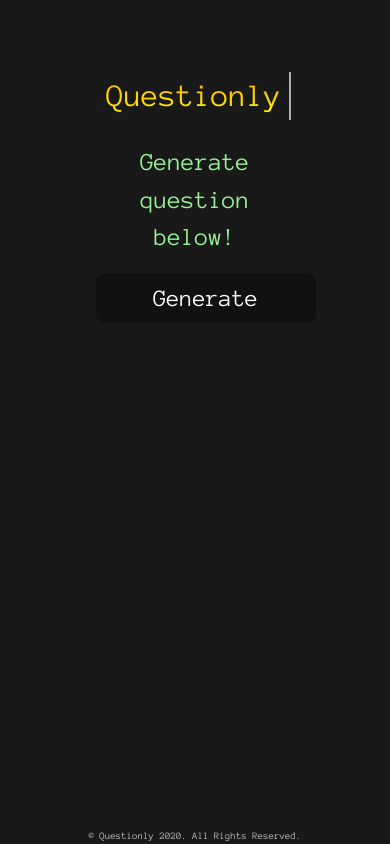
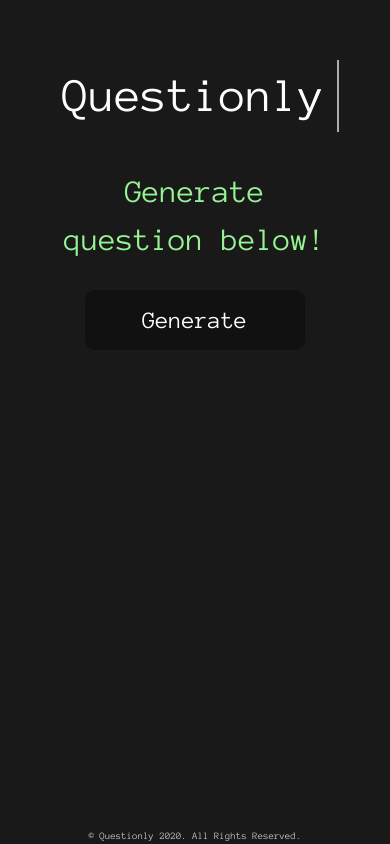
Before and after one commit to sebbycake/questionly, a React app: page / in a window 390 px wide. Built offline with nearby package versions, Linux system fonts and the light colour scheme.

Commit message:
Made button centralised for mobile devices, and added more questions

```diff
--- a/src/components/Question.js
+++ b/src/components/Question.js
@@ -29,12 +29,11 @@
     render() {
         return (
 
-            <div>
-                <p style={{ color: randomColor() }} className="text-center question">{this.state.question}</p>
-                <p className="text-center">
-                    {/* <button className="btn btn-outline-light btn-lg btn-block" onClick={this.generateQuestion}>Generate</button> */}
-                    <button className="glow-btn" onClick={this.generateQuestion}>Generate</button>
-                </p>
+            <div className="text-center">
+                <p style={{ color: randomColor() }} className="question">{this.state.question}</p>
+                {/* <button className="btn btn-outline-light btn-lg btn-block" onClick={this.generateQuestion}>Generate</button> */}
+                <button className="glow-btn" onClick={this.generateQuestion}>Generate</button>
+
             </div>
         )
     } // end of render()
--- a/src/components/questionsList.js
+++ b/src/components/questionsList.js
@@ -46,7 +46,7 @@
     "How old were you when you lost your virginity?",
     "Have you ever betrayed anyone in this room?",
     "Have you fallen in love with a friend of your partner?",
-    "Name the most manipulative person in this room",
+    "Name the most manipulative person in this room.",
     "Have you ever thought of cheating on your boyfriend / girlfriend?",
     "Have you ever tried to take a sexy or naked picture of yourself?",
     "Who are you secretly attracted to?",
@@ -127,7 +127,7 @@
     "Name the alpha male in this room.",
     "Do you secretly dislike anyone in this room?",
     "Have you ever said, “I love you” and not really meant it? To whom?",
-    "Have you ever had a crush on a friend’s girlfriend/boyfriend?",
+    "Have you ever had a crush on a friend’s girlfriend or boyfriend?",
     "Who do you not want to see naked?",
     "Most embarrassing thing that has happened to you in front of a crowd?",
     "Have you ever cheated on a test or an exam?",
@@ -138,6 +138,7 @@
     "How long can you last in bed usually?",
     "Do you masturbate to your female friends' photos?",
     "What do you like to do when you are alone?",
+    "Doggy style or missionary position?",
     "Have you masturbated to local Instagram influencers?",
     "What is your favourite sex position?",
     "Which person's sister in this room would you hook up with?",
@@ -151,12 +152,25 @@
     "How did you lose your virginity?",
     "Have you ever fantasized about anyone in this room?",
     "What are you like in bed?",
+    "Virgin or non-virgin girl?",
     "Do you enjoy rough or slow sex?",
     "Does size matters to you?",
     "Tits or Ass?",
     "Would you ever do a threesome?",
     "Have you ever had a crush on your teacher in school?",
     "Who is the hottest teacher in <insert_name> school?",
+    "Weirdest thing you have done when you're alone?",
+    "<insert_three_names> Shoot.Shag.Marry.",
+    "Juiciest clubbing story?",
+    "Describe <insert_name> in one word.",
+    "Describe your ideal type.",
+    "Who are you the most awkward with in this room?",
+    "Have you ever been jealous of <insert_name>?",
+    "Who do you think is a better friend, <insert_name> or me?",
+    "Who is the most attention-seeking in this room?",
+    "Which part of your body are you most insecure about?",
+    "How much money would it takes to make out with <insert_name>?",
+
 ]
 
 export default questionsData
--- a/src/index.css
+++ b/src/index.css
@@ -10,6 +10,9 @@
 body {
   height: calc(100vh - 8em);
   padding: 6em;
+  display: flex;
+  justify-content: center;
+  /* align-items: center; causes header to keep adjusting*/
   color: rgba(255,255,255,.75);
   font-family: 'Anonymous Pro', monospace, Arial, Helvetica, sans-serif;
   background-color: rgb(25,25,25);
@@ -17,7 +20,7 @@
 
 
 .question {
-  font-size: 25px;
+  font-size: 350%;
 }
 
 .fixed-bottom {
@@ -35,14 +38,11 @@
   margin: 0 auto;
   border-right: 2px solid rgba(255,255,255,.75);
   text-align: center;
-  font-size: 400%;
+  font-size: 600%;
   white-space: nowrap;
   overflow: hidden;
   transform: translateY(-50%);
-  background: -webkit-linear-gradient(#FFA500, #FFFF00);
-  -webkit-background-clip: text;
-  -webkit-text-fill-color: transparent;
-
+  color: white;
 }
 
 /* Animation */
@@ -52,7 +52,7 @@
 }
 @keyframes typewriter{
   from {width: 0;}
-  to {width: 10em;}
+  to {width: 6em;}
 }
 @keyframes cursor {
   from {border-right-color: rgba(255,255,255,.75);}
@@ -61,13 +61,24 @@
 
 
 
+/* -------------------------------------  */
+
 /*
   responsive css code
 */
 
 @media only screen and (max-width: 400px) {
+
+
+
   .header-text {
-    font-size: 180%;
+    display: block;
+
+  }
+
+  .question {
+    font-size: 170%;
+
   }
 
   @keyframes typewriter {
@@ -78,7 +89,16 @@
 }
 
 @media only screen and (max-width: 500px) {
+
+  body {
+    display: flex
+  }
+
   .header-text {
+    font-size: 300%;
+  }
+
+  .question {
     font-size: 200%;
   }
 
@@ -93,13 +113,16 @@
 
 
 
+/* -------------------------------------  */
+
+
 /*
 new glow button
 */
 
 .glow-btn {
   width: 420px;
-  height: 50px;
+  height: 60px;
   border: none;
   outline: none;
   font-size: 1.5rem;
@@ -109,6 +132,7 @@
   position: relative;
   z-index: 0;
   border-radius: 10px;
+  margin: 10px;
 }
 
 @media (max-width: 400px) {
```
Also changed, not shown: 1 other file.
